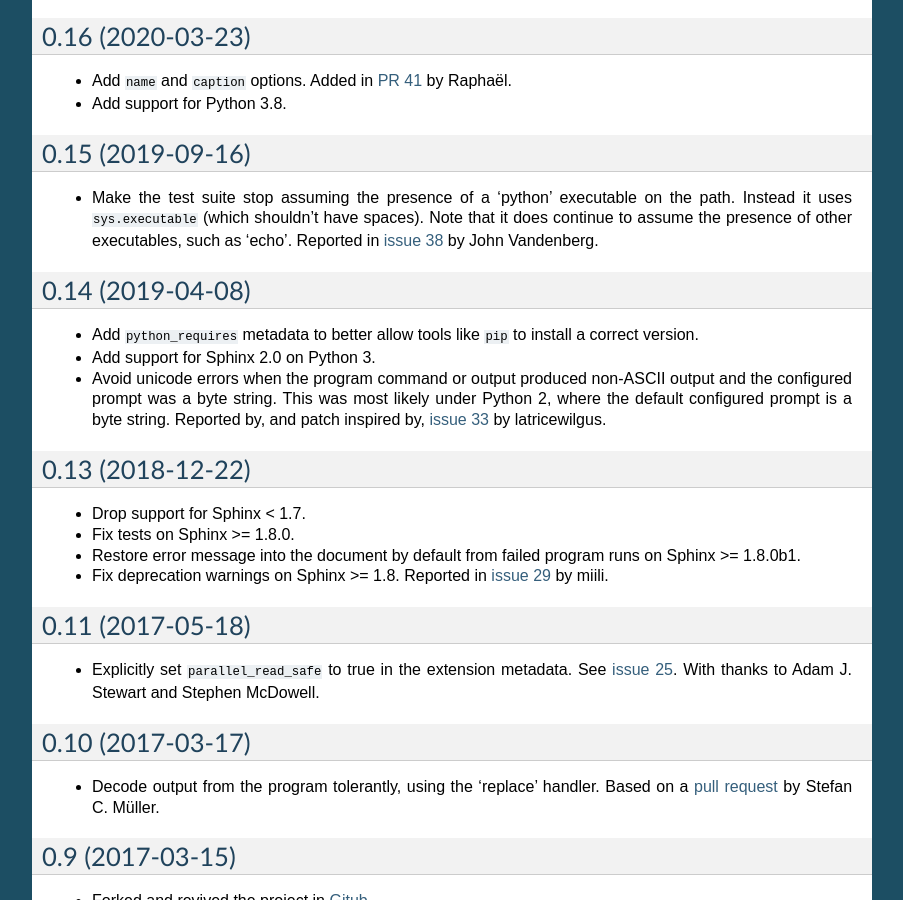
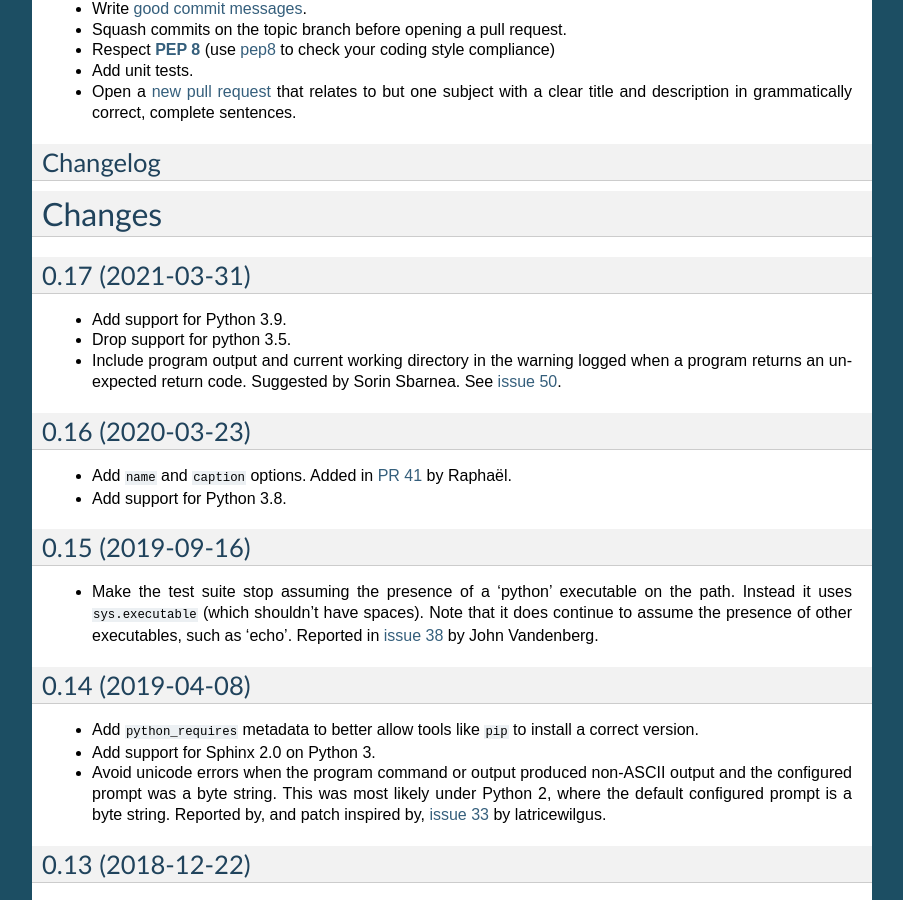
Before and after one commit to deepin-community/sphinxcontrib-programoutput, a Sphinx documentation site: the page built from doc/index.rst, in a window 1280 px wide and 900 px high, scrolled down 5205 px. Shown: the whole window, without its empty margins (198-1101 px from the left). Built offline with Sphinx 7.4.7, drawn with Linux system fonts in a browser that asks for light colours; some of the changed text lies outside the part shown.

Commit message:
feat: update sphinxcontrib-programoutput to 0.17-6

````diff
--- a/CHANGES.rst
+++ b/CHANGES.rst
@@ -1,6 +1,19 @@
 =========
  Changes
 =========
+
+0.17 (2021-03-31)
+=================
+
+- Add support for Python 3.9.
+
+- Drop support for python 3.5.
+
+- Include program output and current working directory in the warning
+  logged when a program returns an unexpected return code. Suggested
+  by Sorin Sbarnea. See `issue 50
+  <https://github.com/NextThought/sphinxcontrib-programoutput/issues/50>`_.
+
 
 0.16 (2020-03-23)
 =================
--- a/README.rst
+++ b/README.rst
@@ -2,8 +2,8 @@
  sphinxcontrib-programoutput
 =============================
 
-.. image:: https://secure.travis-ci.org/NextThought/sphinxcontrib-programoutput.png
-   :target: http://travis-ci.org/NextThought/sphinxcontrib-programoutput
+.. image:: https://github.com/NextThought/sphinxcontrib-programoutput/workflows/tests/badge.svg
+   :target: https://github.com/NextThought/sphinxcontrib-programoutput/actions?query=workflow%3Atests
 
 .. image:: https://coveralls.io/repos/github/NextThought/sphinxcontrib-programoutput/badge.svg
    :target: https://coveralls.io/github/NextThought/sphinxcontrib-programoutput
--- a/doc/index.rst
+++ b/doc/index.rst
@@ -51,6 +51,16 @@ choose an alternate working directory with the ``cwd`` option.  The argument of
 this option is either a path relative to the current source file, or a absolute
 path which means that it is relative to the top level source directory.
 
+Usage with MyST (Markdown)
+==========================
+
+If you are using MyST_, the directive would look like::
+
+    ```{program-output} python -V
+    ---
+    ellipsis: 2
+    ---
+    ```
 
 Shortening the output
 ---------------------
@@ -218,6 +228,8 @@ Reference
    A ``name`` option with a target name can be provided to reference the
    command block by using ``ref``.
 
+   .. versionchanged:: 0.16
+      Add the ``caption`` and ``name`` options.
 
 .. directive:: command-output
 
--- a/setup.py
+++ b/setup.py
@@ -70,10 +70,10 @@ setup(
         'Programming Language :: Python :: 2',
         'Programming Language :: Python :: 3',
         "Programming Language :: Python :: 2.7",
-        "Programming Language :: Python :: 3.5",
         "Programming Language :: Python :: 3.6",
         "Programming Language :: Python :: 3.7",
         "Programming Language :: Python :: 3.8",
+        "Programming Language :: Python :: 3.9",
         "Programming Language :: Python :: Implementation :: CPython",
         "Programming Language :: Python :: Implementation :: PyPy",
         'Topic :: Documentation',
````
Also changed, not shown: other parts of README.rst (+1 -1 lines), other parts of doc/index.rst (+1 -0 lines), .travis.yml (deleted), 13 other files.
